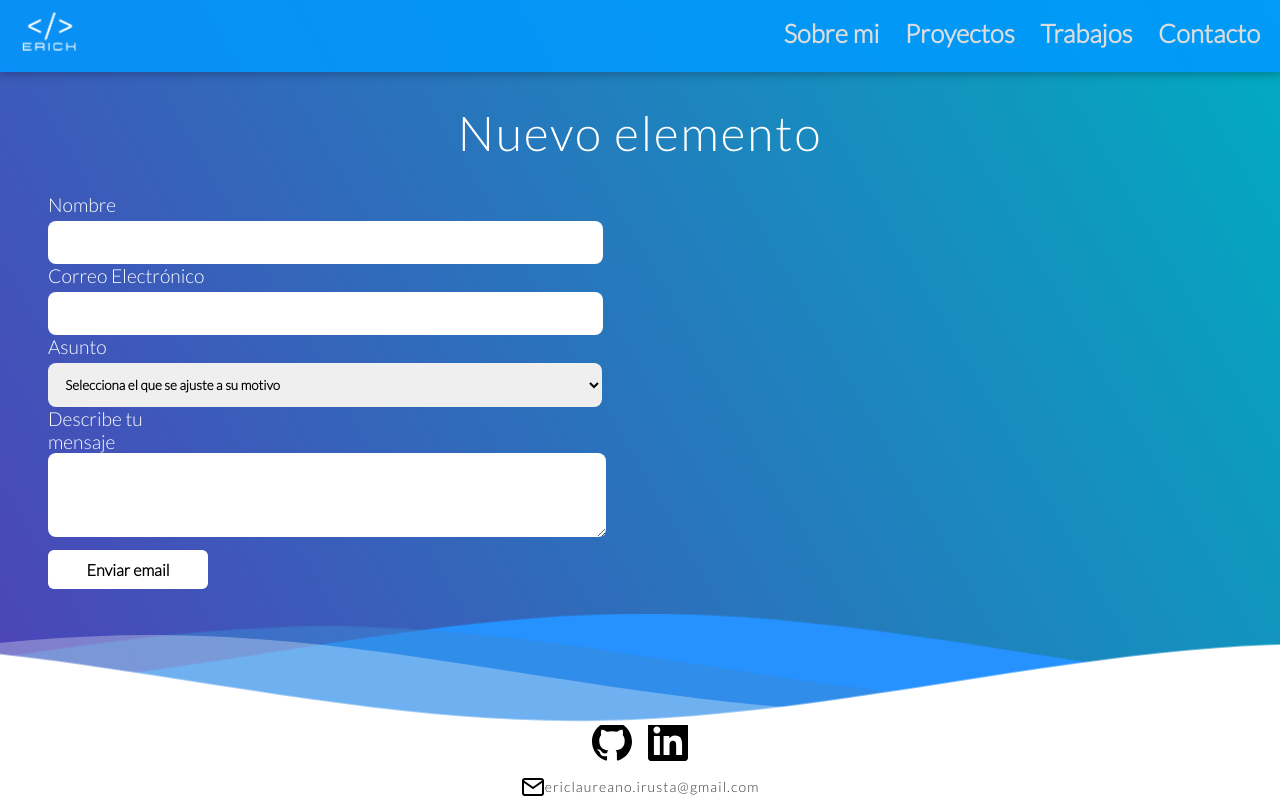
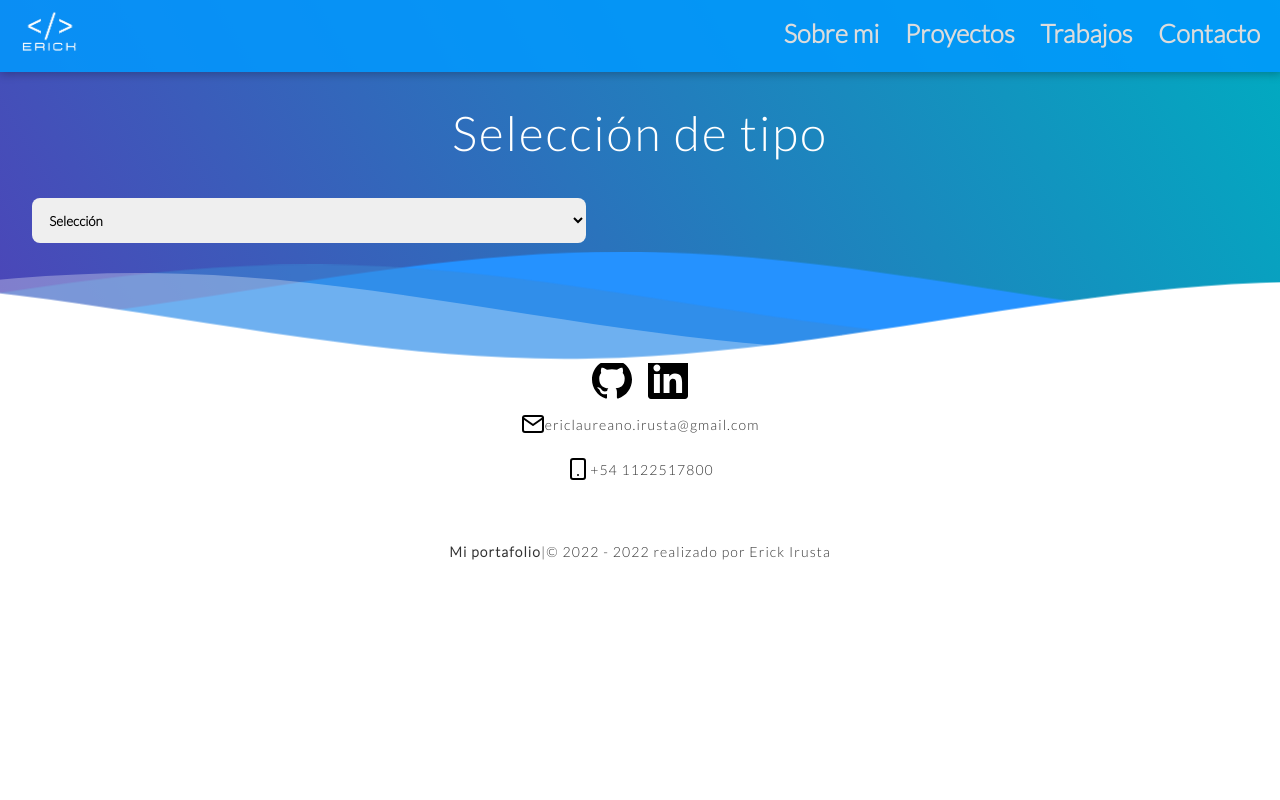
Before and after one commit to EricksonRT/MyportfolioV2, a React (Vite) app: page /add-to-firebase in a window 1280 px wide. Shown: the top 800 px of the page. Built offline with nearby package versions, Linux system fonts and the light colour scheme.

Commit message:
Agregar a firebase

```diff
--- /dev/null
+++ b/src/components/AddToFirebase/AddJob.jsx
@@ -0,0 +1,4 @@
+const AddJob = () => {
+  return 'Addjob';
+};
+export default AddJob;
--- /dev/null
+++ b/src/components/AddToFirebase/AddProject.jsx
@@ -0,0 +1,75 @@
+import { useState } from 'react';
+
+const AddProject = () => {
+  const [data, setData] = useState({
+    work_title: '',
+    work_image: '',
+    work_description: '',
+    work_technologies: [''],
+  });
+  const saveData = (e) => {
+    setData;
+  };
+  return (
+    <div className="form">
+      <form>
+        <div className="form_group">
+          <label className="form_label" htmlFor="">
+            Titulo del proyecto
+          </label>
+          <input className="form_input" type="text" name="" id="" />
+        </div>
+        <div className="form_group">
+          <label className="form_label" htmlFor="">
+            Imagen de fondo
+          </label>
+          <input
+            className="form_input"
+            type="text"
+            name=""
+            id=""
+            placeholder="nombre.jpg"
+          />
+        </div>
+        <div className="form_group">
+          <div className="form_group">
+            <label className="form_label" htmlFor="">
+              Descripción
+            </label>
+            <textarea className="form_textarea" name="message" id=""></textarea>
+          </div>
+        </div>
+        <div className="form_group">
+          <div className="form_group">
+            <label className="form_label" htmlFor="">
+              Tecnologias usadas
+            </label>
+            <div className="flex-tech">
+              <input type="checkbox" name="" id="" value={'html'} />
+              HTML
+              <input type="checkbox" name="" id="" value={'css'} />
+              CSS
+              <input type="checkbox" name="" id="" value={'js'} />
+              JS
+              <input type="checkbox" name="" id="" value={'sass'} />
+              SASS
+              <input type="checkbox" name="" id="" value={'react'} />
+              React
+              <input type="checkbox" name="" id="" value={'mysql'} />
+              MySql
+              <input type="checkbox" name="" id="" value={'firebase'} />
+              Firebase
+              <input type="checkbox" name="" id="" value={'bootstrap'} />
+              Bootstrap
+            </div>
+          </div>
+        </div>
+
+        <button className="form_btn" type="submit">
+          Agregar
+        </button>
+      </form>
+    </div>
+  );
+};
+export default AddProject;
--- a/src/components/AddToFirebase/AddToFirebase.jsx
+++ b/src/components/AddToFirebase/AddToFirebase.jsx
@@ -1,71 +1,37 @@
-const AddToFirebase=()=>{
-    return(<>
-    <div className="container">
-      <h1 className="header">Nuevo elemento</h1>
-      <div className="form">
-        <form  >
-          <div className="form_group">
-            <label className="form_label" htmlFor="">
-              Nombre
-            </label>
-            <input
-              className="form_input"
-              type="text"
-              name=""
-              id=""
-            />
-          </div>
-          <div className="form_group">
-            <label className="form_label" htmlFor="|">
-              Correo Electrónico
-            </label>
-            <input
-              className="form_input"
-              type="email"
-              name=""
-              id=""
+import { useState } from 'react';
+import AddJob from './AddJob';
+import AddProject from './AddProject';
 
-            />
-          </div>
-          <div className="form_group">
-            <label className="form_label" htmlFor="">
-              Asunto
-            </label>
-            <select
-              className="form_select"
-              name=""
-              id=""
-
-            >
-              <option defaultValue="none">
-                Selecciona el que se ajuste a su motivo
-              </option>
-              <option value="Desarrollo Web">Desarrollo de sitio web</option>
-              <option value="Consulta">Consulta</option>
-              <option value="Propuesta">Propuesta</option>
-              <option value="Asunto particular">Otro</option>
-            </select>
-            <div className="form_group">
-              <label className="form_label" htmlFor="">
-                Describe tu mensaje
-              </label>
-              <textarea
-                className="form_textarea"
-                name="message"
-                id=""
-
-              ></textarea>
-            </div>
-          </div>
-          <button
-
-            className="form_btn"
-            type="submit">
-            Enviar email
-          </button>
-        </form>
-      </div>
-    </div>
-    </>)
-}
+const AddToFirebase = () => {
+  const [type, setType] = useState('');
+  // Retorna el componente 1 o 2 dependiendo del valor
+  const optionSelected = (type) => {
+    return type === 'AddProject' ? <AddProject /> : <AddJob />;
+  };
+  // Setea el tipo
+  const selectOption = (e) => {
+    setType(e.target.value);
+  };
+  return (
+    <>
+      {type === '' ? (
+        <div className="container">
+          <h1 className="header">Selección de tipo</h1>
+          <select
+            className="form_select"
+            name="select-type"
+            id="select-type"
+            onChange={selectOption}
+          >
+            <option value="-">Selección</option>
+            <option value="AddProject">Nuevo Proyecto</option>
+            <option value="AddJob">Nuevo trabajo</option>
+          </select>
+        </div>
+      ) : (
+        optionSelected(type)
+      )}
+    </>
+  );
+};
 export default AddToFirebase;
```
